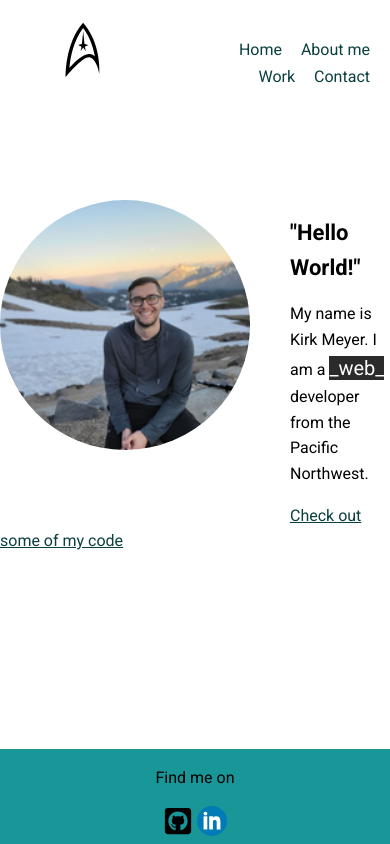
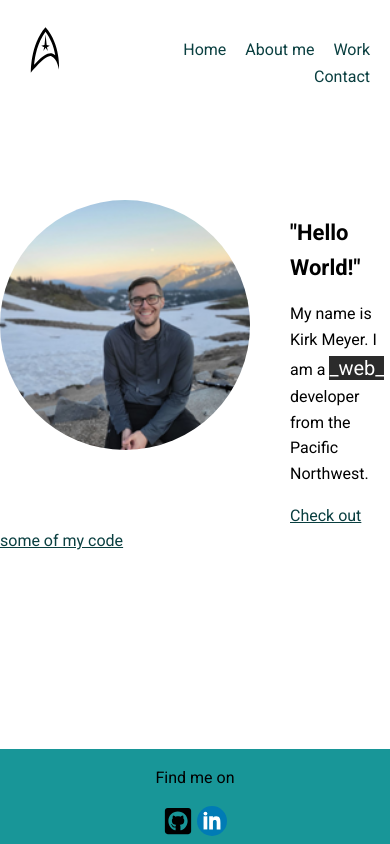
Before and after one commit to Kirkenstocks/portfolio-website, a plain HTML site: page index.html in a window 390 px wide. Drawn offline with nearby package versions, Linux system fonts and the light colour scheme.

Commit message:
Update styles.production.css base-size of header flex items for <500px

```diff
--- a/css/styles.production.css
+++ b/css/styles.production.css
@@ -299,6 +299,11 @@ label {
     -ms-grid-columns: 1fr;
     grid-template-columns: 1fr;
   }
+  .page-header__item {
+    -webkit-box-flex: 0;
+        -ms-flex: 0 1 50px;
+            flex: 0 1 50px;
+  }
 }
 @media all and (min-width: 500px) and (max-width: 750px) {
   .project-list {
```
